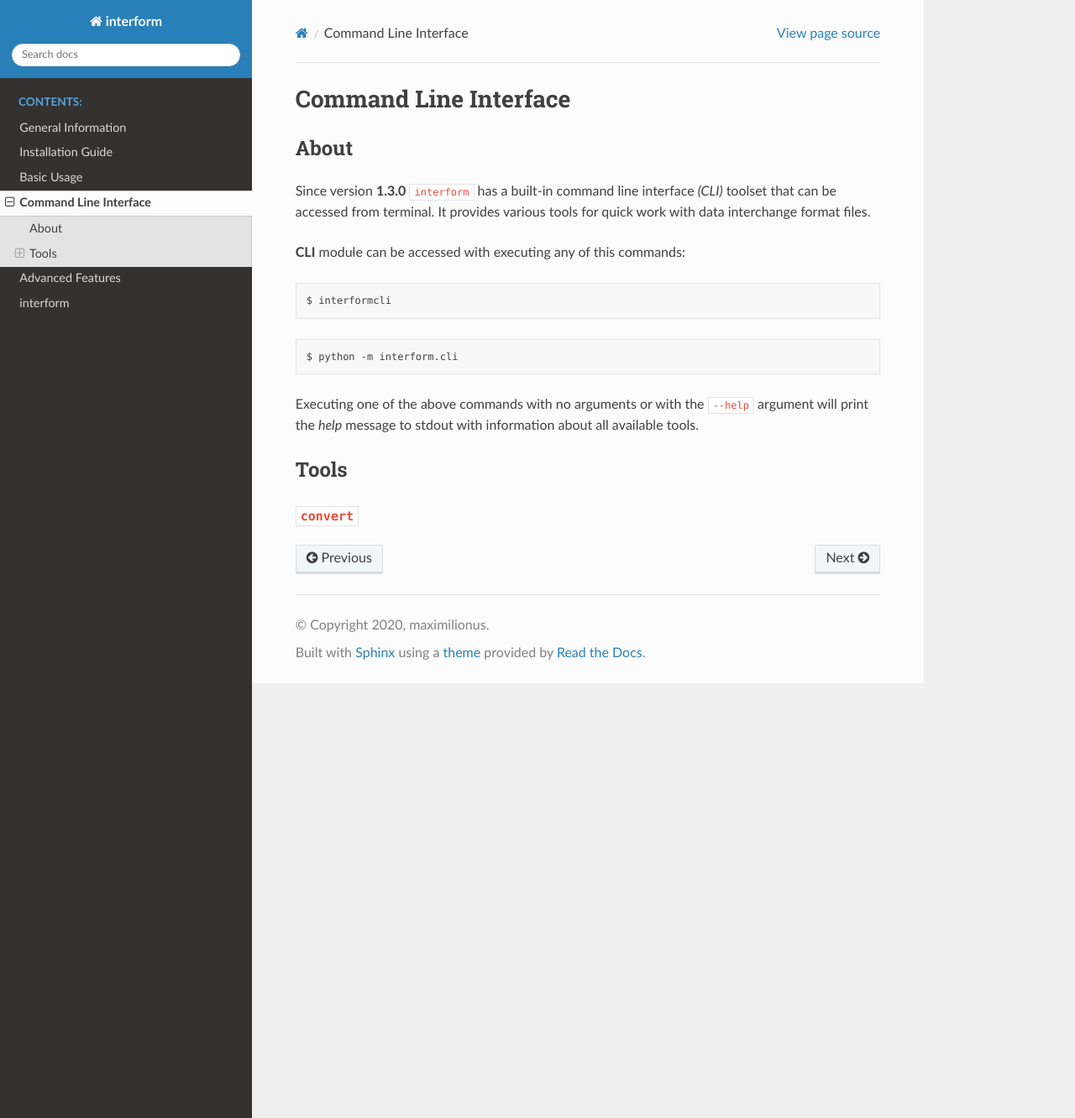
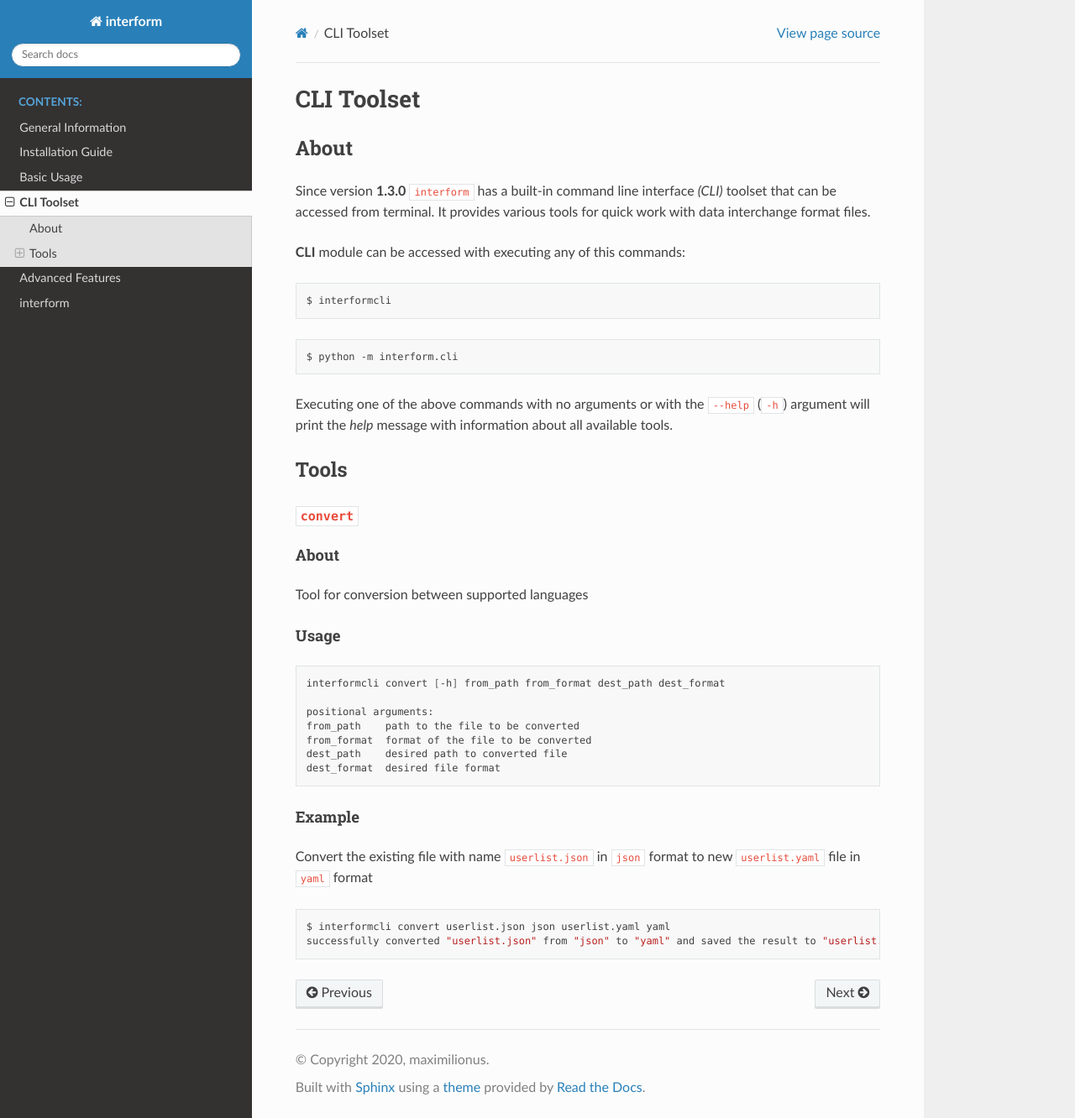
Before and after one commit to maximilionus/interform, a Sphinx documentation site: the page built from docs/guide_cli.rst, in a window 1280 px wide and 1332 px high. Shown: the whole window at 84% size. Built offline with Sphinx 7.4.7 and the Read the Docs theme 2.0.0, drawn with Linux system fonts in a browser that asks for light colours; the version number could not be read and is left out.

Commit message:
cli docs enhanced

```diff
--- a/docs/guide_cli.rst
+++ b/docs/guide_cli.rst
@@ -1,9 +1,9 @@
-Command Line Interface
-------------------------
+CLI Toolset
+========================
 
 
 About
-========================
+------------------------
 Since version **1.3.0** ``interform`` has a built-in command line interface *(CLI)* toolset that can be accessed from terminal. It provides various tools for quick work with data interchange format files.
 
 **CLI** module can be accessed with executing any of this commands:
@@ -16,10 +16,37 @@
 
     $ python -m interform.cli
 
-Executing one of the above commands with no arguments or with the ``--help`` argument will print the *help* message to stdout with information about all available tools.
+Executing one of the above commands with no arguments or with the ``--help`` (``-h``) argument will print the *help* message with information about all available tools.
+
 
 Tools
-========================
+------------------------
 
 ``convert``
 ~~~~~~~~~~~~~~~~~~~~~~~~
+
+About
+""""""""""""""""""""""""
+Tool for conversion between supported languages
+
+Usage
+""""""""""""""""""""""""
+
+.. code-block:: bash
+
+    interformcli convert [-h] from_path from_format dest_path dest_format
+
+    positional arguments:
+    from_path    path to the file to be converted
+    from_format  format of the file to be converted
+    dest_path    desired path to converted file
+    dest_format  desired file format
+
+Example
+"""""""""""""""""""""""""
+Convert the existing file with name ``userlist.json`` in ``json`` format to new ``userlist.yaml`` file in ``yaml`` format
+
+.. code-block:: bash
+
+    $ interformcli convert userlist.json json userlist.yaml yaml
+    successfully converted "userlist.json" from "json" to "yaml" and saved the result to "userlist.yaml"
```
Also changed, not shown: CHANGELOG.md (+2 -2 lines).
